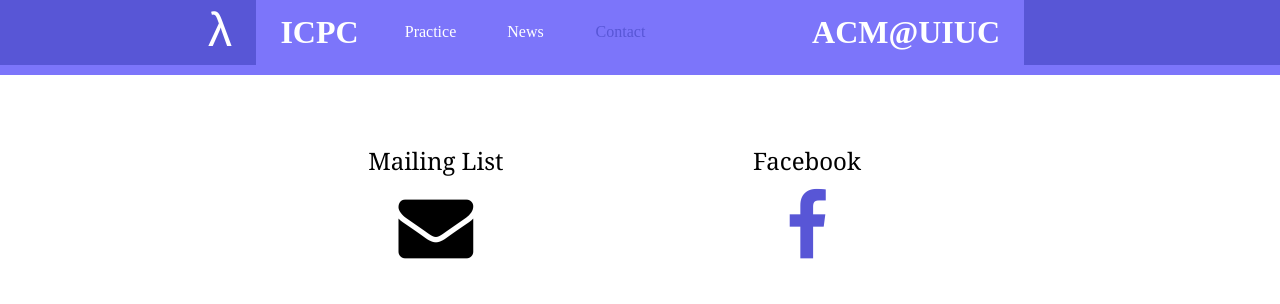
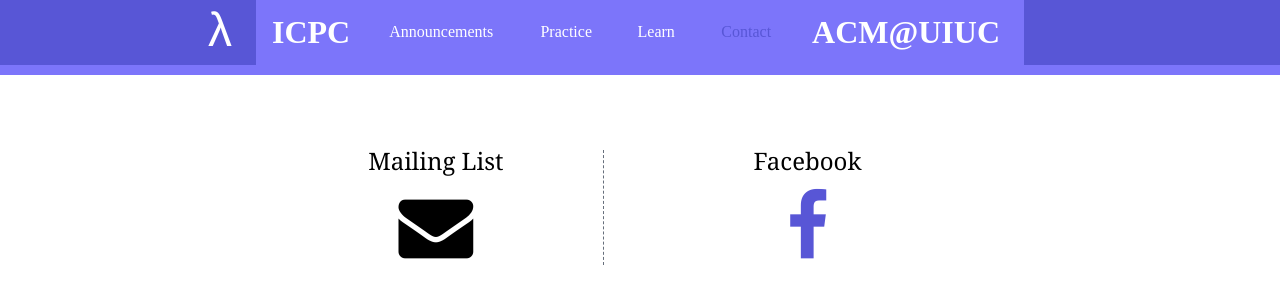
Before and after one commit to acm-uiuc/icpc-website, a Jekyll site: the page built from contact.html, in a window 1280 px wide. Shown: the top 304 px of the page. Built offline with Jekyll 4.4.1, drawn with Linux system fonts in a browser that asks for light colours; nearby versions of some CDN libraries; some web fonts are replaced; Markdown is read by kramdown in place of the engine named in the settings.

Commit message:
renamed pages; fixed links in learn page

```diff
--- a/_layouts/default.html
+++ b/_layouts/default.html
@@ -36,19 +36,44 @@
           </h1>
         </div>
 
-        <div class="item {% if page.title == 'Resources' %}active{% endif %}">
-          <div class="navlink"><a href="{{ site.baseurl }}/practice.html">Practice</a></div>
+        <div class="item {% if page.title == 'Announcements' %}active{% endif %}">
+          <div class="navlink"
+                style="width:150px;">
+            <a href="{{ site.baseurl }}/announcements.html">
+              Announcements
+            </a>
+          </div>
         </div>
-        <div class="item">
-          <div class="navlink"><a href="#">News</a></div>
+        <div class="item {% if page.title == 'Practice' %}active{% endif %}">
+          <div class="navlink"
+                style="width:100px;">
+            <a href="{{ site.baseurl }}/practice.html">
+              Practice
+            </a>
+          </div>
+        </div>
+        <div class="item {% if page.title == 'Learn' %}active{% endif %}">
+          <div class="navlink"
+                style="width:80px;">
+            <a href="{{ site.baseurl }}/learn.html">
+              Learn
+            </a>
+          </div>
         </div>
         <div class="item {% if page.title == 'Contact' %}active{% endif %}">
-          <div class="navlink"><a href="{{ site.baseurl }}/contact.html">Contact</a></div>
+          <div class="navlink"
+                style="width:100px;">
+            <a href="{{ site.baseurl }}/contact.html">
+              Contact
+            </a>
+          </div>
         </div>
 
         <div class="item">
           <h1 class="brand right">
-            <a href="http://www.acm.uiuc.edu/">ACM@UIUC</a>
+            <a href="http://www.acm.uiuc.edu/">
+              ACM@UIUC
+            </a>
           </h1>
         </div>
       </div>
--- a/css/main.css
+++ b/css/main.css
@@ -1,8 +1,4 @@
-/*****************************************************************************/
-/*
-/* Common
-/*
-/*****************************************************************************/
+/* Common */
 * {
   margin: 0;
   padding: 0;
@@ -31,12 +27,7 @@
 
 a { text-decoration: none; }
 
-/*****************************************************************************/
-/*
-/* Home
-/*
-/*****************************************************************************/
-
+/* Home */
 .posts {
   margin-bottom: 2em;
   list-style-type: none;
@@ -52,11 +43,7 @@
   font-family: Monaco, "Courier New", monospace;
 }
 
-/*****************************************************************************/
-/*
-/* Site
-/*
-/*****************************************************************************/
+/* Site */
 .cover {
   margin-top: 1em;
   margin-bottom: 1.5em;
@@ -162,11 +149,7 @@
   border: 0;
 }
 
-/*****************************************************************************/
-/*
-/* Posts
-/*
-/*****************************************************************************/
+/* Posts */
 .post:not(.meta) {
   color: #463F40;
   font-size: 18px;
@@ -195,7 +178,7 @@
   border: none;
 }
 
-/* terminal */
+/* terminal */ */
 .post pre.terminal {
   border: 1px solid #000;
   background-color: #333;
@@ -206,11 +189,7 @@
   background-color: #333;
 }
 
-/*****************************************************************************/
-/*
-/* Navigation Bar
-/*
-/*****************************************************************************/
+/* Navigation Bar */
 .navbar {
   border-bottom: solid 10px #7C75FA;
   background-color: #5856D6;
@@ -254,7 +233,6 @@
 .navlist > .item > .navlink,
 .navlist > .item > .brand {
   display: table-cell;
-  width: 95px;
   vertical-align: middle;
   text-align: center;
 }
@@ -278,11 +256,7 @@
   margin-right: 1.5em;
 }
 
-/*****************************************************************************/
-/*
-/* Front Page
-/*
-/*****************************************************************************/
+/* Front Page */
 
 .warbanner {
   width: auto;
@@ -293,12 +267,7 @@
   background-repeat: no-repeat;
 }
 
-/*****************************************************************************/
-/*
-/* Contact Page
-/*
-/*****************************************************************************/
-
+/* Contact Page */
 a.contact {
   color: black;
 }
@@ -309,8 +278,10 @@
 
 .left {
   float: left;
+  margin-top: 0;
   margin-left: 0;
   width: 45%;
+  border-right: dashed 1px #666e7b;
   text-align: center;
 }
 
@@ -326,3 +297,39 @@
 .clear {
   clear: both;
 }
+
+/* Learn Page */
+.resources {
+  margin-top: 2em;
+}
+
+.resource {
+  margin-top: 1.5em;
+  margin-right: 1.5em;
+  margin-left: 1.5em;
+  padding-bottom: 1.5em;
+  border-bottom: solid 1px #b8b8b8;
+  font-family: 'Mercury SSm A', 'Mercury SSm B', Georgia, 'Times New Roman', serif;
+}
+
+.resource > a > div.link {
+  display: inline;
+  color: #a6aebb;
+}
+
+.resource > a > div.fa {
+  float: right;
+  color: black;
+}
+
+.resource > a > h2.title {
+  display: inline;
+  margin-left: .5em;
+  color: #1a1a1a;
+}
+
+.resource > a > div {
+  margin-top: .75em;
+  margin-left: .75em;
+  color: #666e7b;
+}
```
Also changed, not shown: practice.html (deleted, +0 -41 lines).
